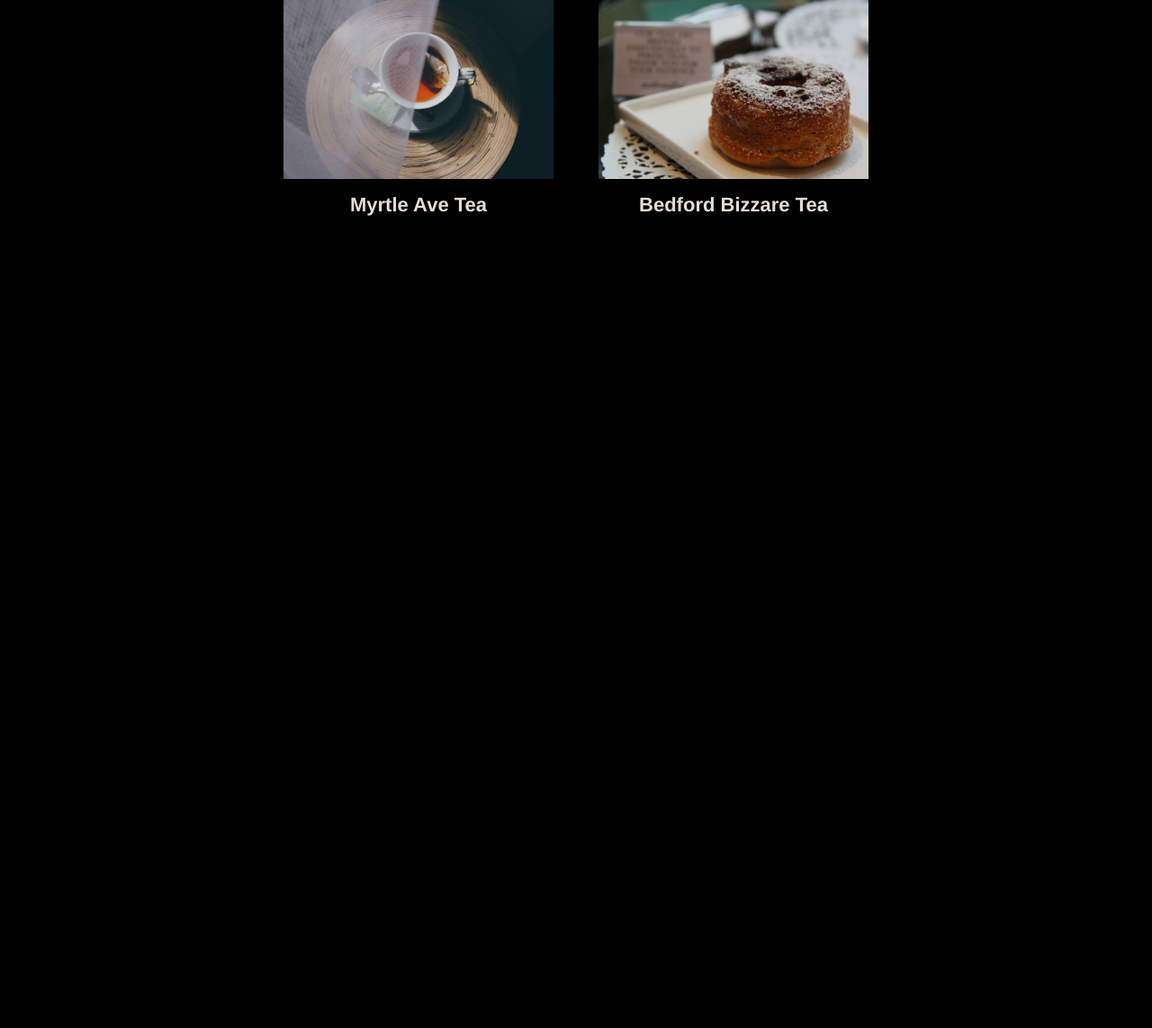
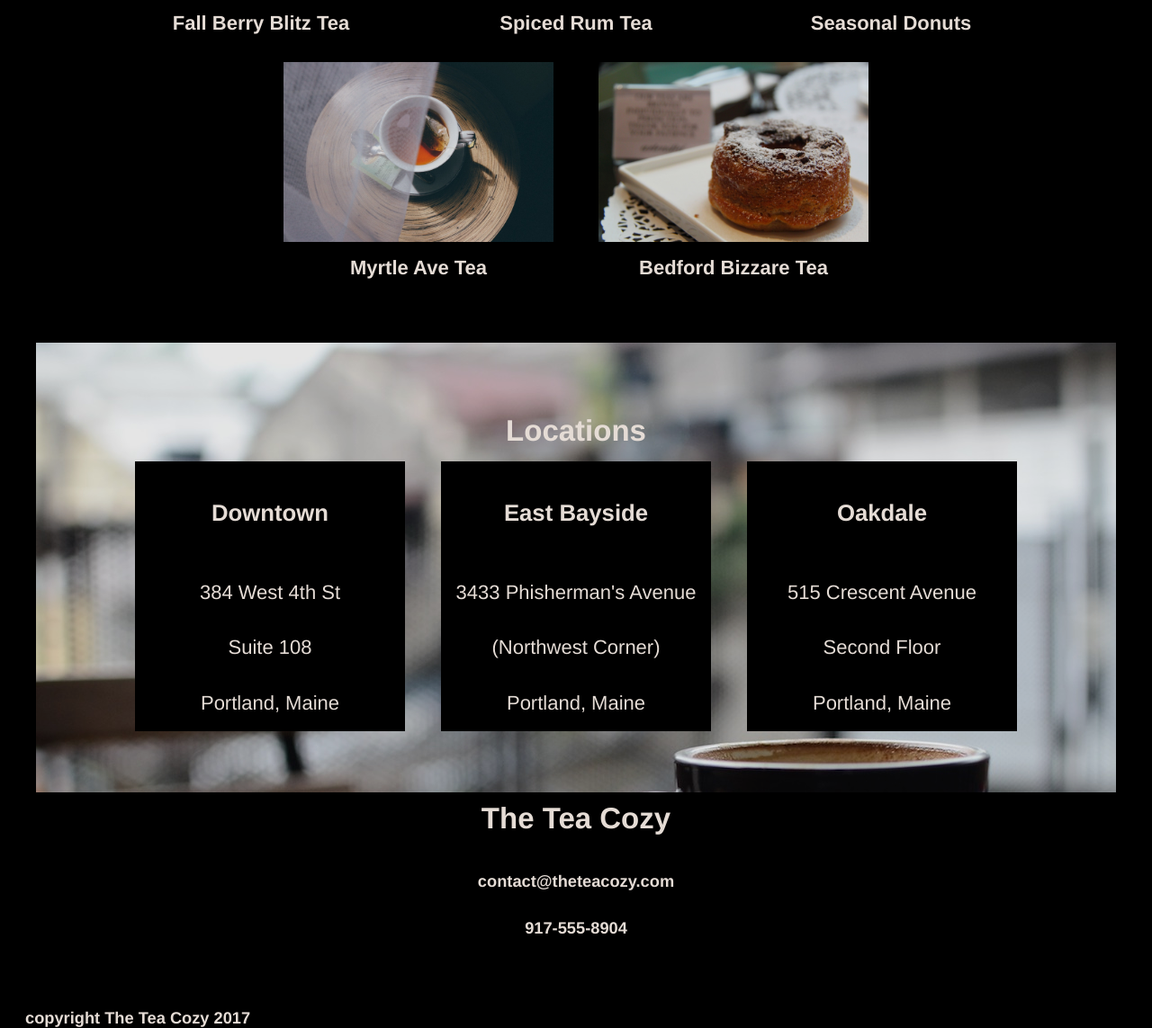
Before and after one commit to olyamelnyk/teacozy, a plain HTML site: page index.html in a window 1280 px wide. Shown: the part 1175-2318 px from the top of the page at 90% size. Before the commit the page ends 1426 px from the top, so only its background shows below. Drawn offline with Linux system fonts and the light colour scheme.

Commit message:
Add final rules

```diff
--- a/index.html
+++ b/index.html
@@ -9,6 +9,7 @@
   <body>
 
     <!-- Header flex-container -->
+
     <header>
       <div class="logo"> <!-- flex-item -->
         <img src="resources/images/img-tea-cozy-logo.png" alt="Logo">
@@ -21,6 +22,7 @@
     </header>
 
     <!-- Mission -->
+
     <div class="mission" id="mission">
       <div class="image-background"></div>
       <div class="our-mission">
@@ -32,9 +34,10 @@
     </div>
 
     <!-- Featured Tea -->
-    <div class="featured" id="featured_tea">
 
-      <h2>Tea of the Month</h2>
+    <div class="featured">
+
+      <h2 id="featured_tea">Tea of the Month</h2>
       <h4>What's sleeping at The Tea Cozy</h4>
 
       <div class="pictures">
@@ -68,7 +71,48 @@
 
     <!-- Location -->
 
+    <div class="locations">
+
+      <h2 id="locations">Locations</h2>
+
+      <div class="addresses">
+        <div class="location downtown">
+          <h3>Downtown</h3>
+          <span>384 West 4th St</span>
+          <span>Suite 108</span>
+          <span>Portland, Maine</span>
+        </div>
+
+        <div class="location eastbayside">
+          <h3>East Bayside</h3>
+          <span>3433 Phisherman's Avenue</span>
+          <span>(Northwest Corner)</span>
+          <span>Portland, Maine</span>
+        </div>
+
+        <div class="location oakdale">
+          <h3>Oakdale</h3>
+          <span>515 Crescent Avenue</span>
+          <span>Second Floor</span>
+          <span>Portland, Maine</span>
+        </div>
+      </div>
+
+    </div>
+
     <!-- Footer -->
+
+    <footer>
+
+      <div class="contact">
+        <h2>The Tea Cozy</h2>
+        <h5>contact@theteacozy.com</h5>
+        <h5>917-555-8904</h5>
+      </div>
+
+      <h5 class="copyright">copyright The Tea Cozy 2017</h5>
+
+    </footer>
 
   </body>
 </html>
--- a/resources/css/style.css
+++ b/resources/css/style.css
@@ -57,6 +57,7 @@ nav span {
   align-items: center;
   justify-content: center;
   z-index: 1;
+  margin: 0 auto;
 }
 
 .our-mission {
@@ -72,7 +73,7 @@ nav span {
 
 .featured {
   position: relative;
-  top: 70px;
+  top: 140px;
   display: flex;
   flex-direction: column;
   width: 1000px;
@@ -100,3 +101,59 @@ nav span {
   justify-content: center;
   align-content: center;
 }
+
+/* Locations */
+
+.locations {
+  position: relative;
+  top: 200px;
+  width: 1200px;
+  height: 500px;
+  background-image: url("../images/img-locations-background.jpg");
+  margin: 0 auto;
+  display: flex;
+  flex-direction: column;
+  justify-content: center;
+}
+
+.locations h2 {
+  margin-bottom: 15px;
+}
+
+.addresses {
+  display: flex;
+  align-items: center;
+  justify-content: space-between;
+  margin: 0 110px;
+}
+
+.location {
+  width: 300px;
+  height: 300px;
+  background-color: black;
+  display: flex;
+  flex-direction: column;
+  align-items: center;
+  justify-content: space-around;
+  opacity: 1;
+}
+
+/* Footer */
+
+footer {
+  position: relative;
+  top: 200px;
+}
+
+.contact {
+  height: 200px;
+  text-align: center;
+}
+
+.contact h2 {
+  margin-bottom: 40px;
+}
+
+.copyright {
+  margin-left: 20px;
+}
```
